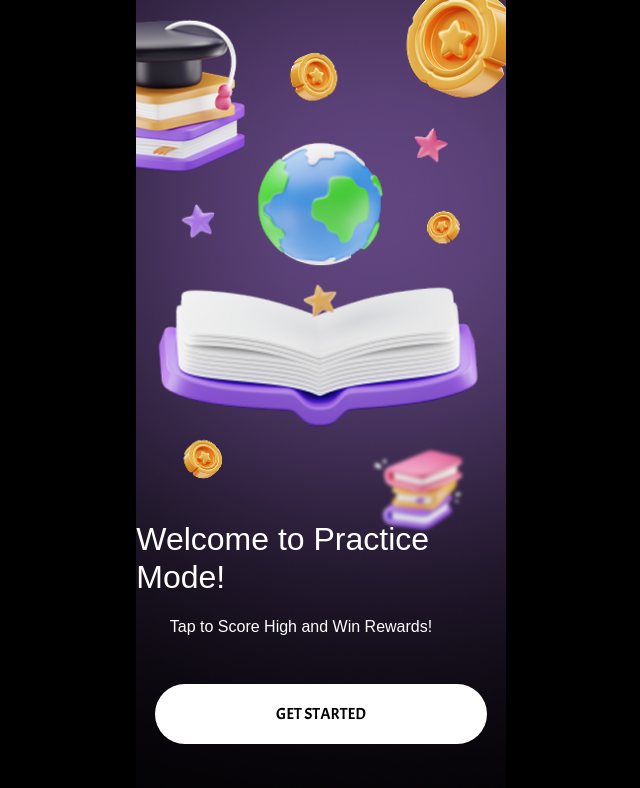
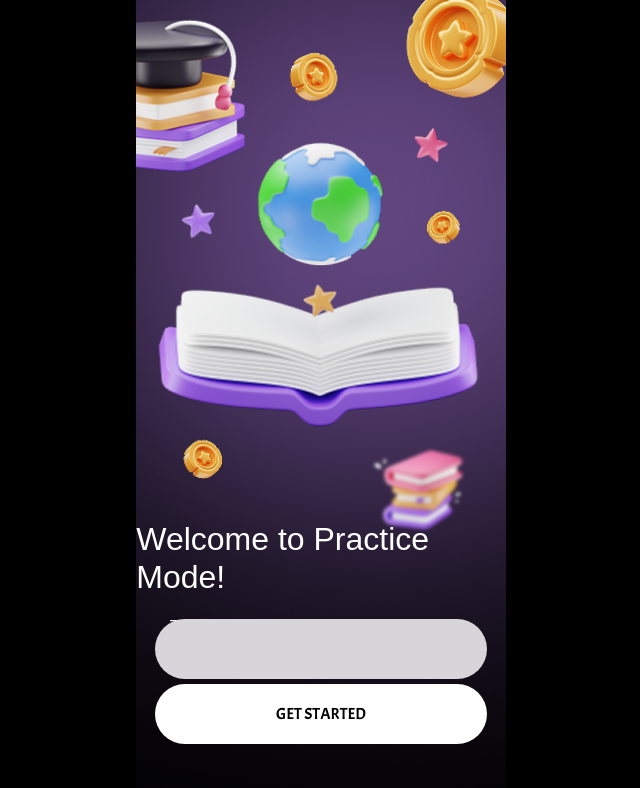
Before and after one commit to lirunziii/frontend, a plain HTML site: page index.html in a window 1280 px wide. Shown: the whole page, without its empty margins (319-959 px from the left). Drawn offline with Linux system fonts and the light colour scheme; a web font is replaced by a local one.

Commit message:
12.4 bottom shadow

```diff
--- a/index.html
+++ b/index.html
@@ -55,6 +55,7 @@
     }
 
     .btn {
+        position: relative;
         margin-top: 4vh;
         background: white;
         color: black;
@@ -65,6 +66,19 @@
         border: none;
         cursor: pointer;
         font-family:"Acme", Arial, sans-serif;
+        z-index: 2; /* 放在上面 */
+    }
+    .btn_ {
+        position: absolute;
+        background-color: #D8D5DA;
+        top: 619px;
+        width: 90%; /* 按钮宽度 = content 宽度的一部分 */
+        height: 60px;
+        border-radius: 100px;
+        border: none;
+        cursor: pointer;
+        position: absolute;
+        z-index: 1; /* 放在下面 */
     }
 
     /* 弹窗 */
@@ -133,6 +147,7 @@
             <h1>Welcome to Practice Mode!</h1>
             <p>Tap to Score High and Win Rewards!</p>
             <button class="btn" id="openLogin">GET STARTED</button>
+            <div class="btn_" ></div>
         </div>
     </div>
 
```
